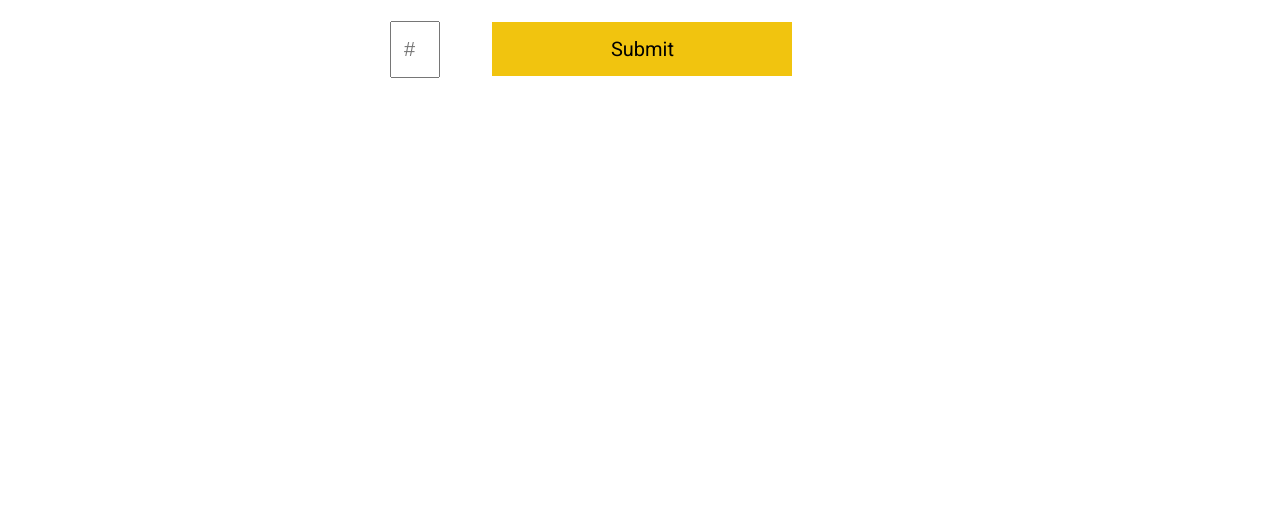
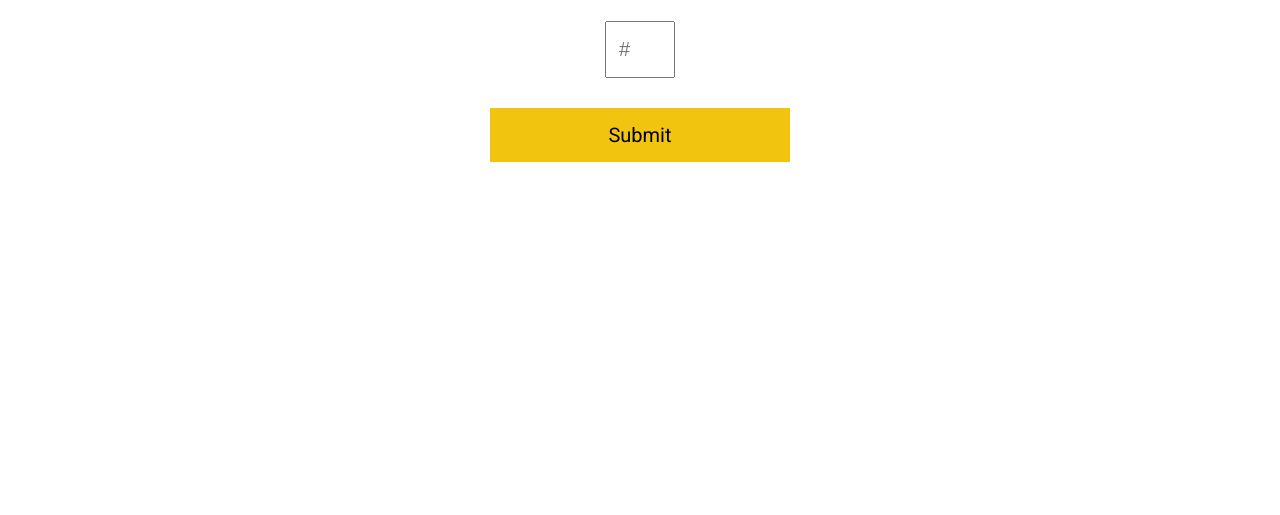
Before and after one commit to thabermeyer/number-guessing-game, a website built with webpack: page app/index.html in a window 1280 px wide. Shown: the part 285-800 px from the top of the page. Built offline with nearby package versions, Linux system fonts and the light colour scheme.

Commit message:
Finaliaze CSS/UI

```diff
--- a/app/assets/scripts/App.js
+++ b/app/assets/scripts/App.js
@@ -43,11 +43,7 @@ guessBtn.addEventListener('click', function() {
 
         setMessage(`Please enter a number between ${min} and ${max}`, 'red');
 
-    }
-
-    // Check if winning number
-
-    if (guess === winningNum) {
+    } else if (guess === winningNum) {
 
         gameOver(true, `That is correct!`)
 
--- a/app/assets/styles/base/_global.scss
+++ b/app/assets/styles/base/_global.scss
@@ -29,6 +29,4 @@ body {
     margin: 10rem auto;
     padding: 2rem;
 
-    background-color: #fff;
-
 }
--- a/app/assets/styles/modules/_game.scss
+++ b/app/assets/styles/modules/_game.scss
@@ -10,6 +10,10 @@
         -moz-appearance: textfield;
     }
 
+    height: 100%;
+    text-align: center;
+    padding: 0 2rem;
+
     &__instructions {
 
         font-size: 3rem;
@@ -17,14 +21,20 @@
 
     }
 
+    &__input-box {
+
+        display: flex;
+        flex-direction: column;
+        align-items: center;
+
+    }
+
     &__input {
 
         font-size: 2rem;
         padding: 1.5rem 1.2rem;
-        margin-right: 5rem;
-        margin-left: 3rem;
-
-        width: 5rem;
+        width: 7rem;
+        margin-bottom: 3rem;
 
         &:focus {
 
--- a/app/index.html
+++ b/app/index.html
@@ -26,9 +26,13 @@
 
             <p class="game__instructions">Guess a number between <span class="game__min-num"></span> and <span class="game__max-num"></span></p>
 
-            <input type="number" class="game__input" id="guess-input" placeholder="#">
+            <div class="game__input-box">
 
-            <input type="submit" class="game__btn" id="guess-submit" value="Submit">
+                <input type="number" class="game__input" id="guess-input" placeholder="#">
+
+                <input type="submit" class="game__btn" id="guess-submit" value="Submit">
+
+            </div>
 
             <p class="game__message"></p>
 
```
Also changed, not shown: app/temp/scripts/app.js, app/temp/styles/styles.css.
